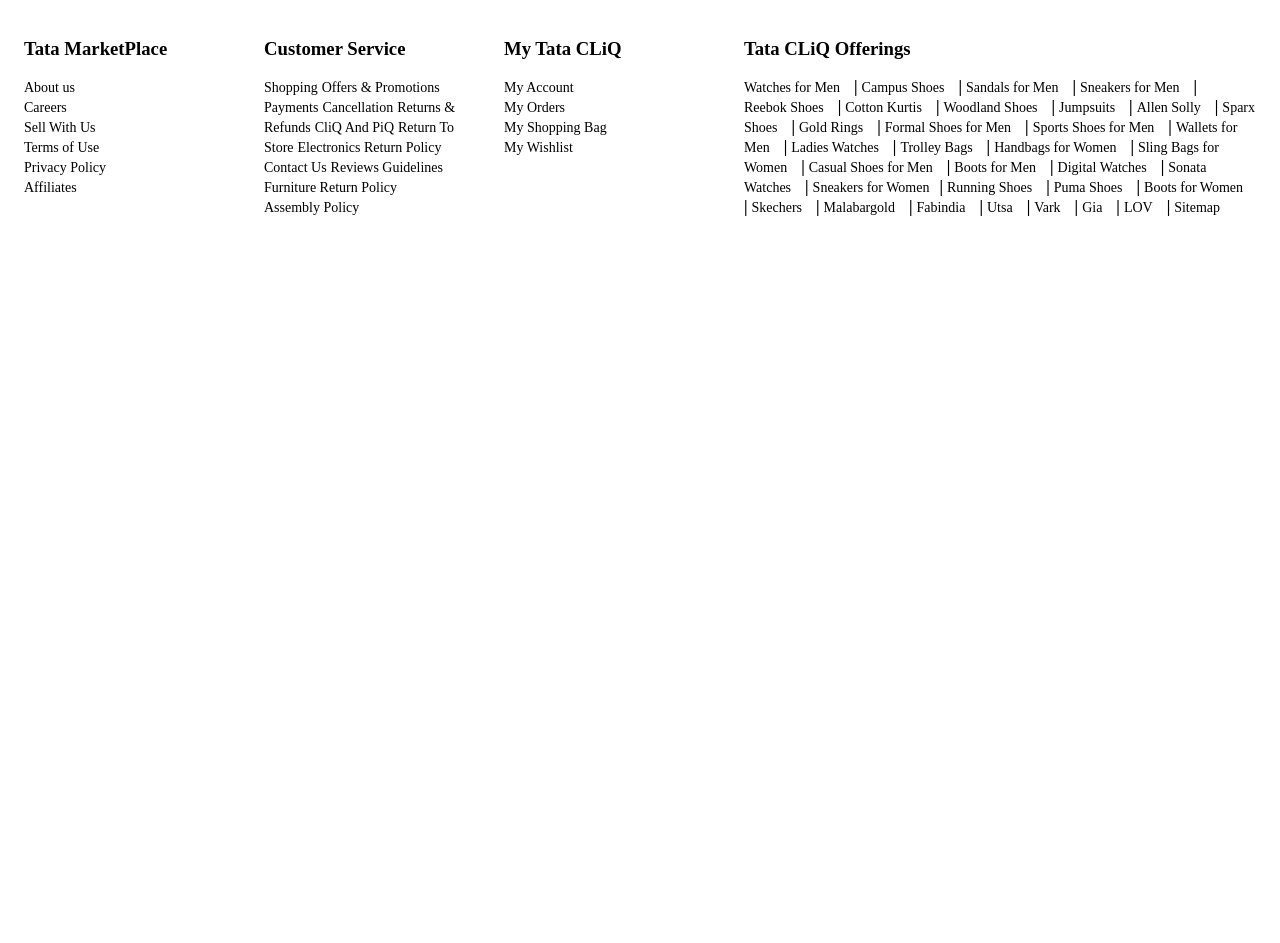
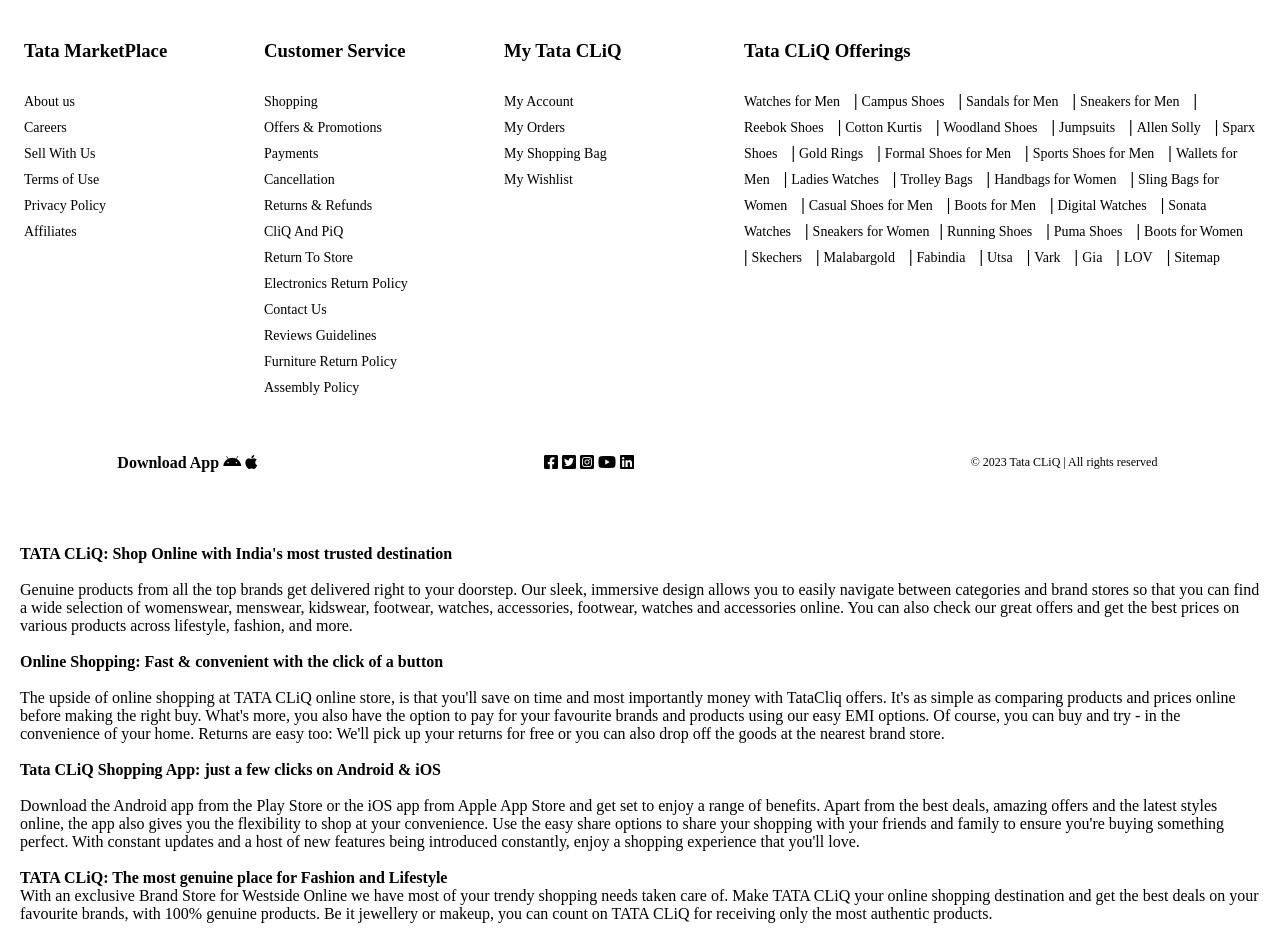
Before and after one commit to chiragraval1/tatacliq, a plain HTML site: page index.html in a window 1280 px wide. Shown: the part 5740-6683 px from the top of the page. Before the commit the page ends 6008 px from the top, so only its background shows below. Drawn offline with Linux system fonts and the light colour scheme.

Commit message:
Project development-chirag

```diff
--- a/index.html
+++ b/index.html
@@ -162,17 +162,17 @@
                 <a href="#">Affiliates</a>
             </div>
             <div class="one"><h3>Customer Service</h3><br>
-                <a href="#">Shopping</a>
-                <a href="#">Offers & Promotions</a>
-                <a href="#">Payments</a>
-                <a href="#">Cancellation</a>
-                <a href="#">Returns & Refunds</a>
-                <a href="#">CliQ And PiQ</a>
-                <a href="#">Return To Store</a>
-                <a href="#">Electronics Return Policy</a>
-                <a href="#">Contact Us</a>
-                <a href="#">Reviews Guidelines</a>
-                <a href="#">Furniture Return Policy</a>
+                <a href="#">Shopping</a><br>
+                <a href="#">Offers & Promotions</a><br>
+                <a href="#">Payments</a><br>
+                <a href="#">Cancellation</a><br>
+                <a href="#">Returns & Refunds</a><br>
+                <a href="#">CliQ And PiQ</a><br>
+                <a href="#">Return To Store</a><br>
+                <a href="#">Electronics Return Policy</a><br>
+                <a href="#">Contact Us</a><br>
+                <a href="#">Reviews Guidelines</a><br>
+                <a href="#">Furniture Return Policy</a><br>
                 <a href="#">Assembly Policy</a>
             </div>
             <div class="one"><h3>My Tata CLiQ</h3><br>
@@ -217,6 +217,37 @@
                 <a href="#">LOV</a>  |
                 <a href="#">Sitemap</a></div>
         </div>
+        <div class="trust">
+            <div class="one">Download App
+                <i class="fa-brands fa-android"></i>
+                <i class="fa-brands fa-apple"></i>
+            </div>
+            <div class="one">
+                <i class="fa-brands fa-square-facebook"></i>
+                <i class="fa-brands fa-square-twitter"></i>
+                <i class="fa-brands fa-square-instagram"></i>
+                <i class="fa-brands fa-youtube"></i>
+                <i class="fa-brands fa-linkedin"></i>
+            </div>
+            <div class="one">
+                <p>© 2023 Tata CLiQ | All rights reserved</p>
+            </div>
+        </div>
+        <div class="Terms">
+            <h4>TATA CLiQ: Shop Online with India's most trusted destination</h4>
+            <br>
+            <p>Genuine products from all the top brands get delivered right to your doorstep. Our sleek, immersive design allows you to easily navigate between categories and brand stores so that you can find a wide selection of womenswear, menswear, kidswear, footwear, watches, accessories, footwear, watches and accessories online. You can also check our great offers and get the best prices on various products across lifestyle, fashion, and more.</p>
+            <br>
+            <h4>Online Shopping: Fast & convenient with the click of a button</h4>
+            <br>
+            <p>The upside of online shopping at TATA CLiQ online store, is that you'll save on time and most importantly money with TataCliq offers. It's as simple as comparing products and prices online before making the right buy. What's more, you also have the option to pay for your favourite brands and products using our easy EMI options. Of course, you can buy and try - in the convenience of your home. Returns are easy too: We'll pick up your returns for free or you can also drop off the goods at the nearest brand store.</p>
+            <br>
+            <h4>Tata CLiQ Shopping App: just a few clicks on Android & iOS</h4><br>
+            <p>Download the Android app from the Play Store or the iOS app from Apple App Store and get set to enjoy a range of benefits. Apart from the best deals, amazing offers and the latest styles online, the app also gives you the flexibility to shop at your convenience. Use the easy share options to share your shopping with your friends and family to ensure you're buying something perfect. With constant updates and a host of new features being introduced constantly, enjoy a shopping experience that you'll love.</p>
+            <br>
+            <h4>TATA CLiQ: The most genuine place for Fashion and Lifestyle</h4>
+            <p>With an exclusive Brand Store for Westside Online we have most of your trendy shopping needs taken care of. Make TATA CLiQ your online shopping destination and get the best deals on your favourite brands, with 100% genuine products. Be it jewellery or makeup, you can count on TATA CLiQ for receiving only the most authentic products.</p>
+        </div>
     </footer>
 
 
--- a/main.css
+++ b/main.css
@@ -172,6 +172,7 @@
 }
 .one{
     width: 15%;
+    line-height: 25px;
 }
 .one a{
 
@@ -179,10 +180,11 @@
     color: black;
     font-size: 14px;
     font-weight: 100;
-    line-height: 20px;
+    line-height: 25px;
 }
 .two{
     width: 40%;
+    line-height: 25px;
 }
 .two a{
 
@@ -192,5 +194,12 @@
     font-weight: 100;
     padding-right: 10px;
     padding-right: 10px;
-    line-height: 20px;
+    line-height: 25px;
 }
+.one p{
+    font-size: 12px;
+    font-weight: 300;
+}
+.Terms{
+    padding: 20px;
+}
```
